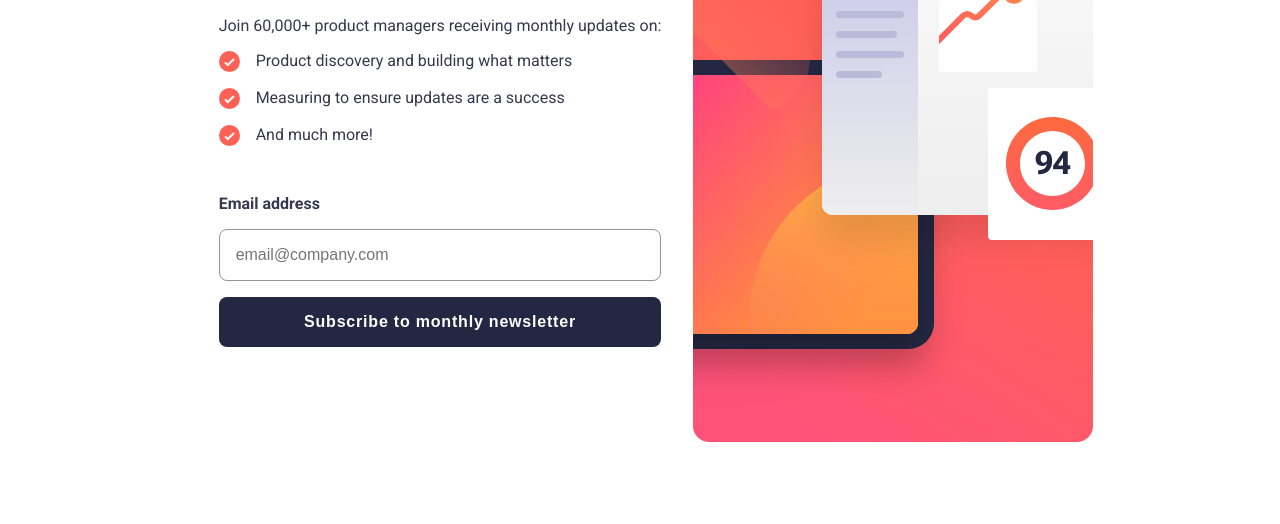
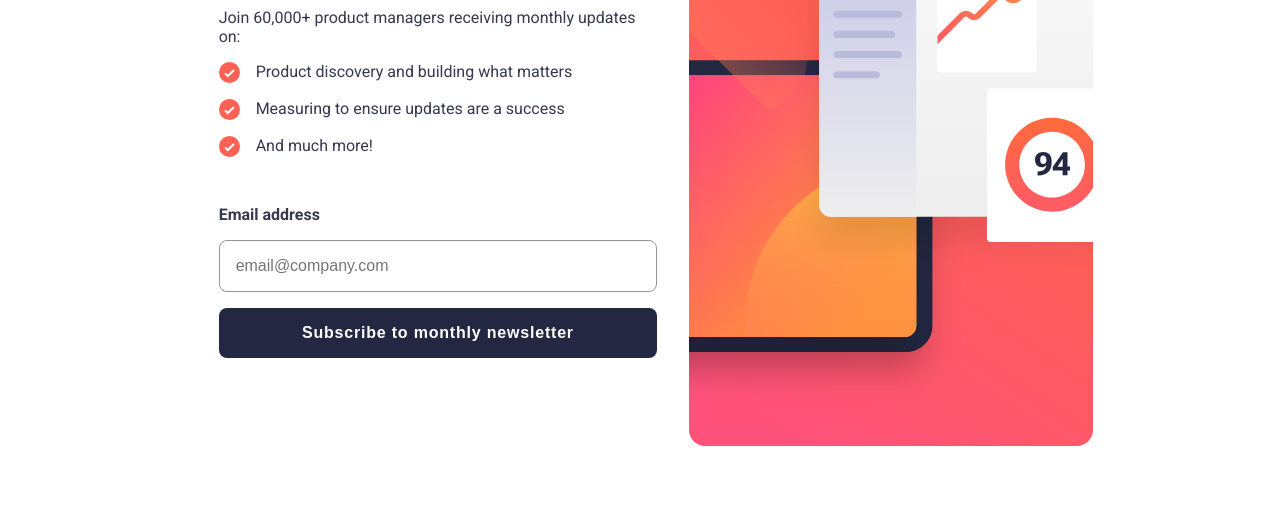
Before and after one commit to aeorherhe/newsletter-sign-up-with-success-message-main, a plain HTML site: page index.html in a window 1280 px wide. Shown: the part 210-734 px from the top of the page. Drawn offline with Linux system fonts and the light colour scheme.

Commit message:
img width

```diff
--- a/css/styles.css
+++ b/css/styles.css
@@ -35,7 +35,7 @@ img {
 }
 
 .mobile-img {
-  width: 100%;
+  width: 100vw;
 }
 
 .desktop-img {
@@ -149,12 +149,12 @@ h1 {
   font-weight: 700;
 }
 
-@media screen and (min-width: 55rem) {
+@media screen and (min-width: 45rem) {
   .subscribe {
     align-items: center;
     display: flex;
     flex-direction: row-reverse;
-    margin: 2rem 0;
+    margin: 2rem;
   }
 
   .mobile-img {
@@ -163,6 +163,7 @@ h1 {
 
   .desktop-img {
     display: block;
+    width: 45%;
   }
 
   .success {
```
